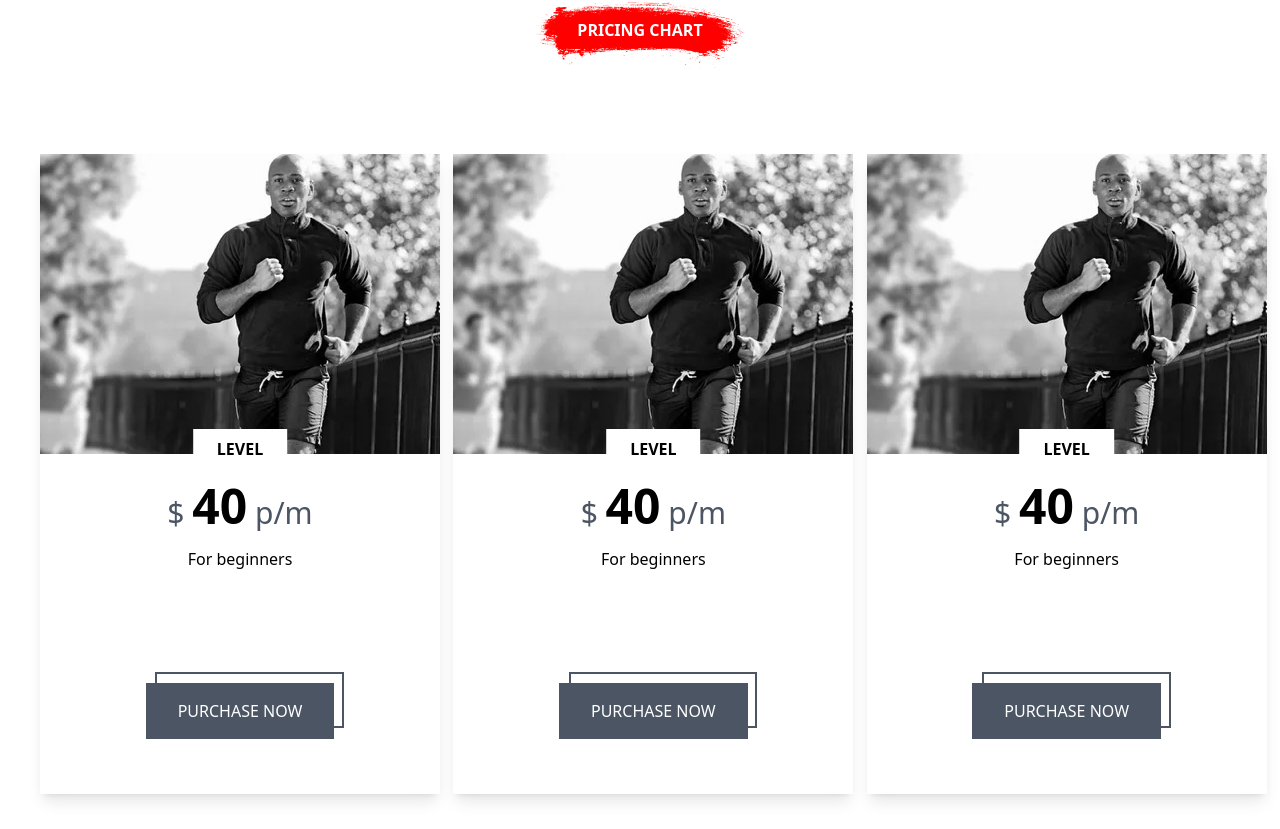
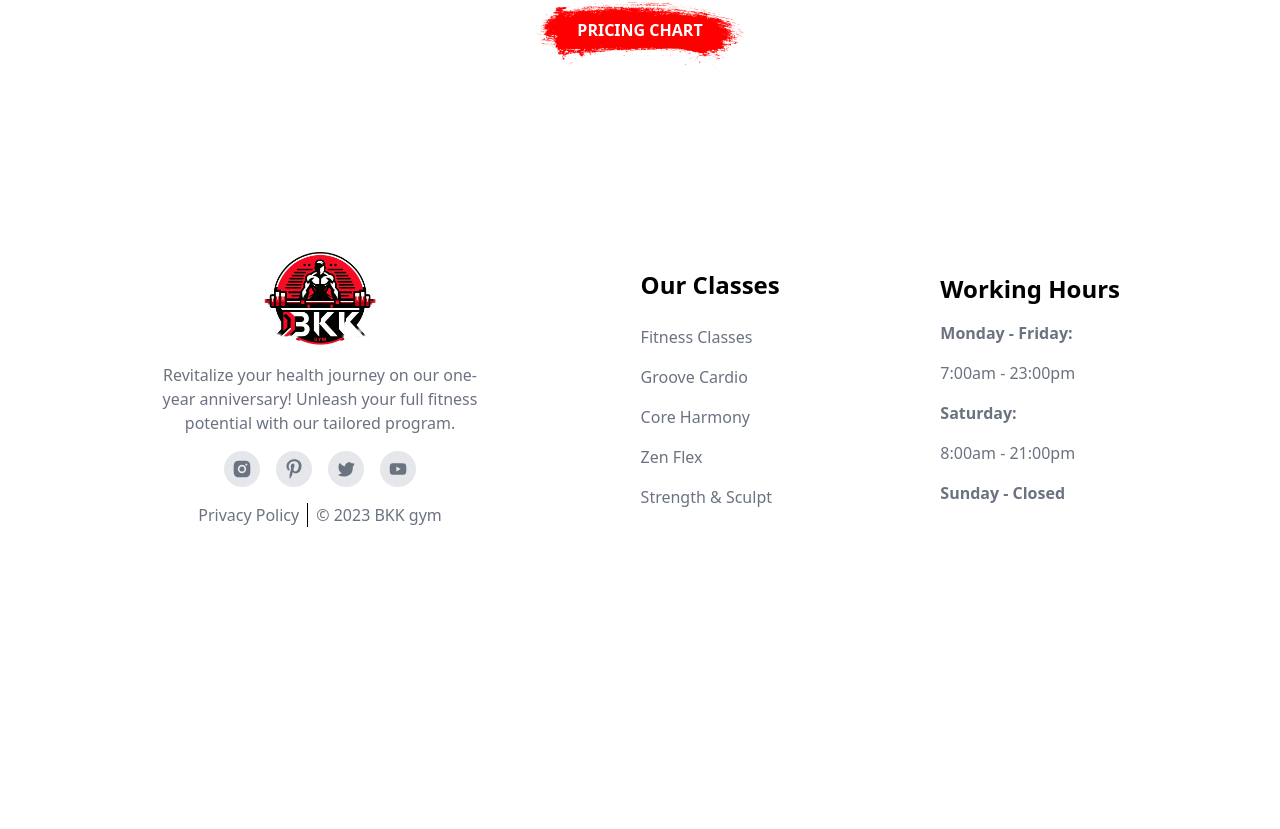
Before and after one commit to OnigiriKing/new-project, a React (Create React App) app: page / in a window 1280 px wide. Shown: the part 5591-6420 px from the top of the page. After the commit the page ends 6182 px from the top, so only its background shows below. Built offline with nearby package versions, Linux system fonts and the light colour scheme.

Commit message:
Code cleaned up, component moved

```diff
--- a/src/components/homeComp/Home.Chart/Chart.jsx
+++ b/src/components/homeComp/Home.Chart/Chart.jsx
@@ -1,31 +1,8 @@
-import { Link } from "react-router-dom";
+
 import redBrush from "../img/redBrush.png";
-import test from "./img/Jogging.jpg"
 
 export default function Chart() {
 
-  function TestComp() {
-
-    return (
-      <div class="flex flex-col group relative w-[25rem] h-[40rem] z-[1] shadow-lg">
-        <img
-          src={test}
-          class=" grayscale-[1] duration-[.4s]
-            bg-bg-class-4 group-hover:grayscale-[0]"
-        ></img>
-        <div class="flex flex-col w-full p-2 mt-5">
-          <h3 class="bg-white absolute top-[43%] right-1/2 translate-x-1/2 px-6 py-2 font-bold">
-            LEVEL
-          </h3>
-          <div class="text-3xl text-gray-600">
-            $ <b class="text-5xl text-black">40</b> p/m
-          </div>
-          <p class="mt-4 h-[6rem]">For beginners</p>
-          <Link class="button-class self-center mt-10">PURCHASE NOW</Link>
-        </div>
-      </div>
-    );
-  }
 
 
   return (
@@ -39,9 +16,7 @@ export default function Chart() {
         <p></p>
         {/* Price */}
         <div class="gap-10 grid grid-cols-3 items-center">
-          <TestComp />
-          <TestComp />
-          <TestComp />
+
         </div>
       </div>
     </div>
```
Also changed, not shown: src/components/homeComp/Home.Chart/Chart.Course.jsx (+13 -9 lines), src/components/homeComp/Home.Chart/img/Jogging.jpg (deleted).
